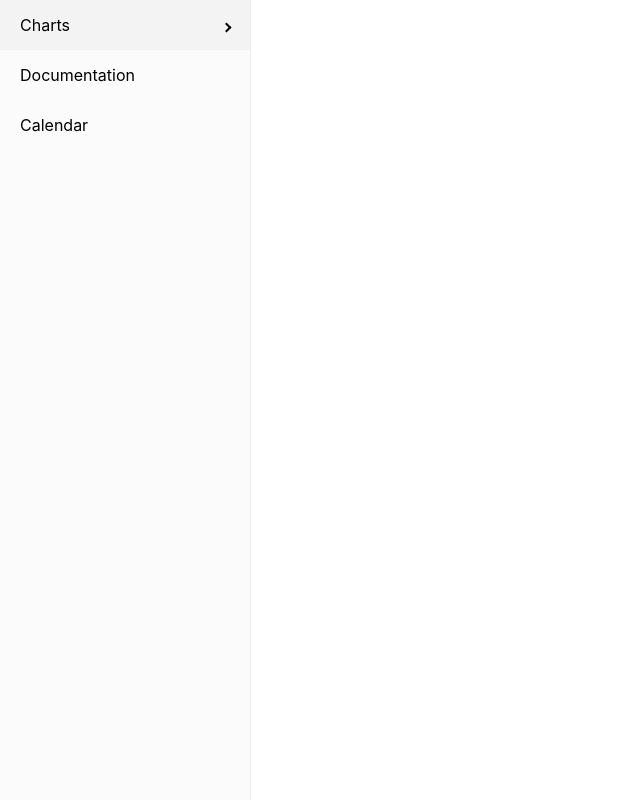
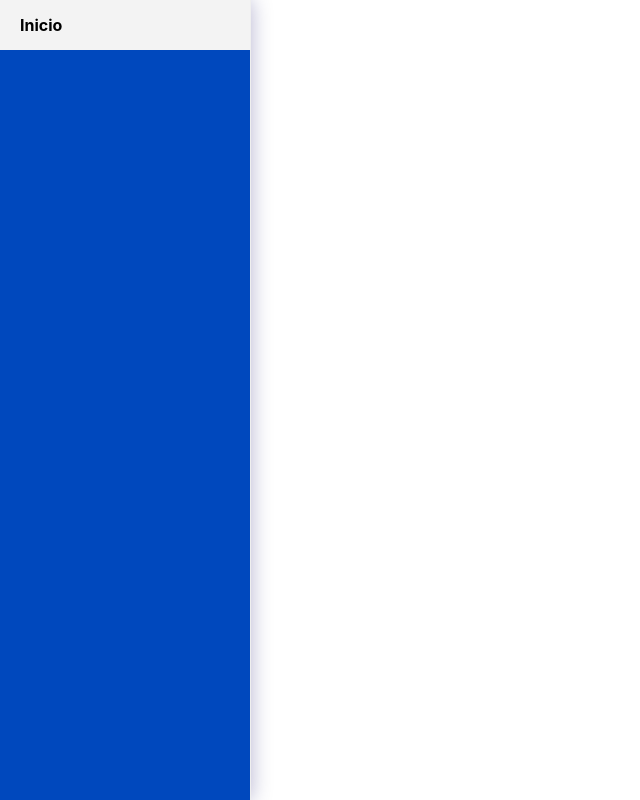
Before and after one commit to Delgadillox/training_admin, a React (Vite) app: page / in a window 1280 px wide. Shown: the whole page, without its empty margins (0-640 px from the left). Built offline with nearby package versions, Linux system fonts and the light colour scheme.

Commit message:
New sidebar

```diff
--- a/src/components/Layout.tsx
+++ b/src/components/Layout.tsx
@@ -1,16 +1,26 @@
-import { Sidebar, Menu, MenuItem, SubMenu } from "react-pro-sidebar";
+import { Sidebar, Menu, MenuItem } from "react-pro-sidebar";
+import { router } from "../routes";
+import { Link } from "react-router-dom";
+import "../styles/layout.css";
 
 export default function Layout() {
   return (
-    <Sidebar style={{ height: "100vh" }}>
-      <Menu>
-        <SubMenu label="Charts">
-          <MenuItem> Pie charts </MenuItem>
-          <MenuItem> Line charts </MenuItem>
-        </SubMenu>
-        <MenuItem> Documentation </MenuItem>
-        <MenuItem> Calendar </MenuItem>
-      </Menu>
-    </Sidebar>
+    <div style={{ display: "flex", height: "100%" }}>
+      <Sidebar className="sidebar" backgroundColor="">
+        <Menu className="custom-sidebar">
+          {router[0].children.map(
+            ({ id, path }) =>
+              path && (
+                <MenuItem
+                  className="custom-menu-item"
+                  component={<Link to={path} />}
+                >
+                  {id}
+                </MenuItem>
+              )
+          )}
+        </Menu>
+      </Sidebar>
+    </div>
   );
 }
--- /dev/null
+++ b/src/pages/Index.tsx
@@ -0,0 +1,3 @@
+export default function Index() {
+  return <h1>Holaaaa</h1>;
+}
--- a/src/routes.tsx
+++ b/src/routes.tsx
@@ -1,10 +1,19 @@
 import Layout from "./components/Layout";
 import { CustomRouter } from "./types";
+import Index from "./pages/Index";
 
 export const router: CustomRouter[] = [
   {
+    title: "Layout",
     path: "/",
-    children: [],
     element: <Layout />,
+    children: [
+      {
+        id: "Inicio",
+        path: "/",
+        index: true,
+        element: <Index />,
+      },
+    ],
   },
 ];
--- /dev/null
+++ b/src/styles/layout.css
@@ -0,0 +1,15 @@
+.sidebar {
+  background-color: #0048bd;
+  height: 100vh;
+  box-shadow: 0px 0px 20px rgba(11, 1, 100, 0.3);
+  }
+
+  .sidebar .custom-menu-item{
+    color: #fff;
+    font-weight: bold;
+  }
+
+  .sidebar .custom-menu-item:hover{
+    background-color: #000000 !important;
+    color: #000000;
+  }
--- a/src/types/index.ts
+++ b/src/types/index.ts
@@ -1,5 +1,6 @@
 import { RouteObject } from "react-router-dom";
 export type CustomRouter = {
+  title: string;
   path: string;
   element: JSX.Element;
   children: RouteObject[];
```
